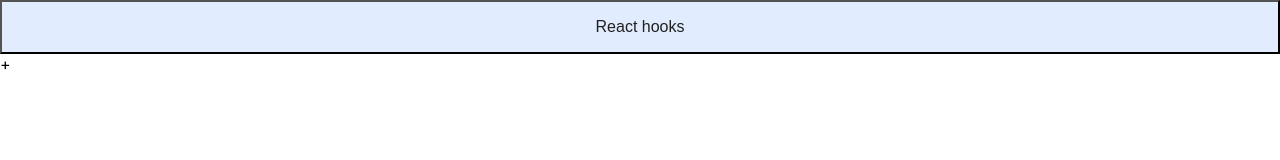
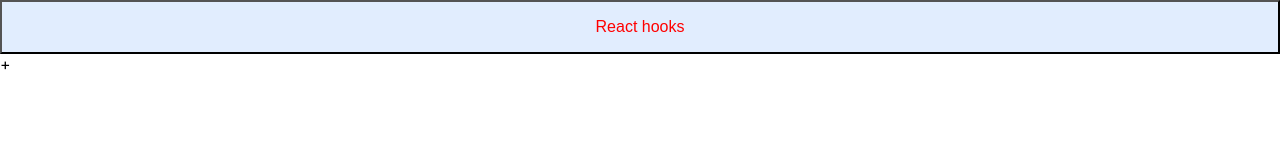
Before and after one commit to songhee24/react-patterns-and-other-shit, a React (Create React App) app: page / in a window 1280 px wide. Shown: the top 160 px of the page. Built offline with nearby package versions, Linux system fonts and the light colour scheme.

Commit message:
header reusable

```diff
--- a/src/App.tsx
+++ b/src/App.tsx
@@ -4,7 +4,9 @@
 function App() {
   return (
     <Expandable onExpand={() => {}}>
-      <Expandable.Header>React hooks</Expandable.Header>
+      <Expandable.Header style={{ color: "red" }}>
+        React hooks
+      </Expandable.Header>
       <Expandable.Icon />
       <Expandable.Body>Hooks are awesome</Expandable.Body>
     </Expandable>
```
